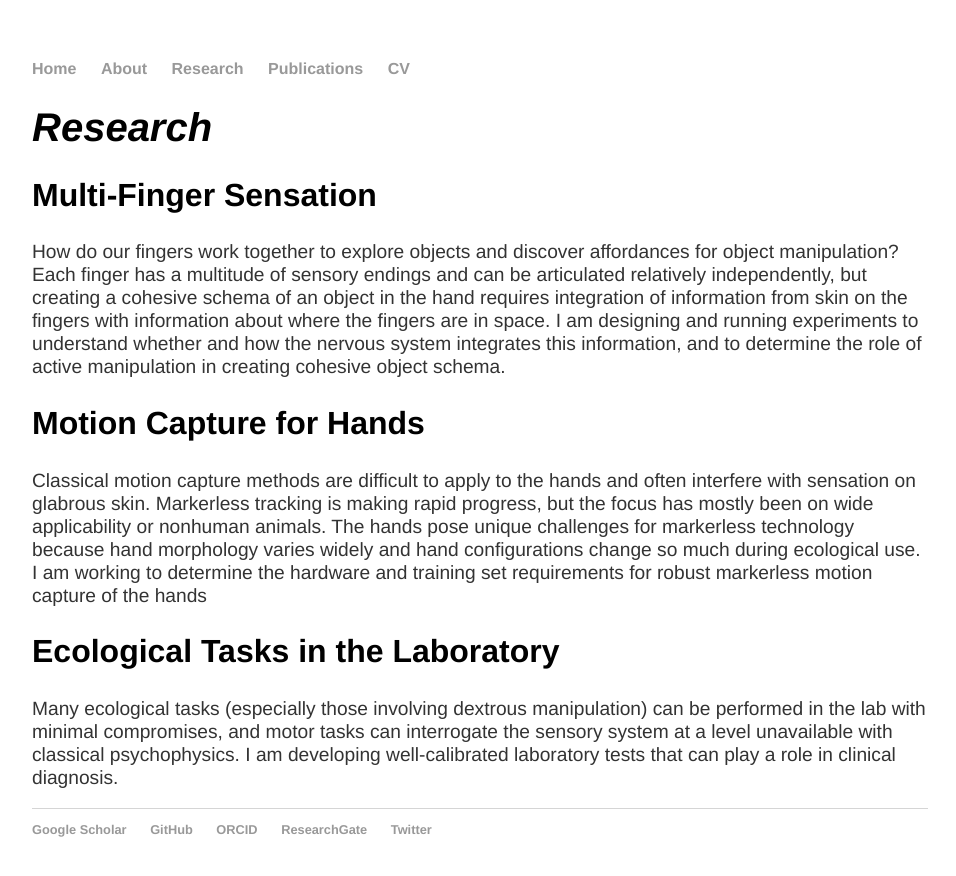
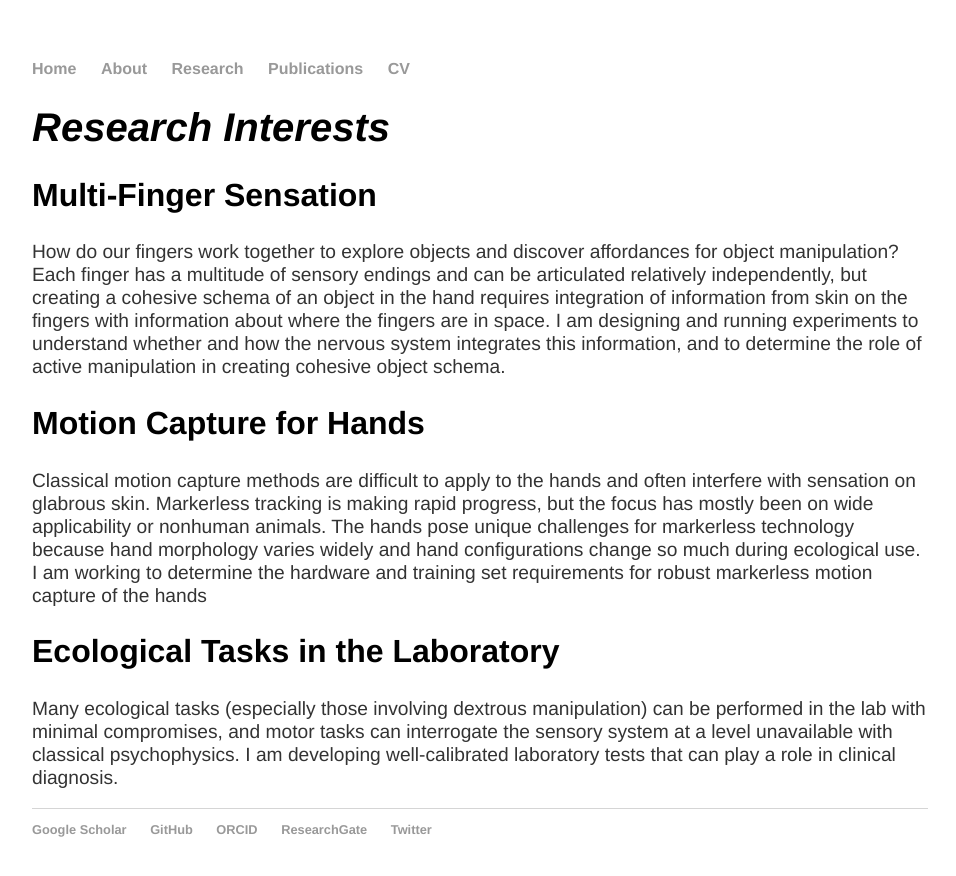
Before and after one commit to sreschechtko/sreschechtko.github.io, a Jekyll site: the page built from research.html, in a window 1280 px wide. Shown: the top 876 px of the page, without its empty margins (160-1116 px from the left). Built offline with Jekyll 4.4.1, drawn with Linux system fonts in a browser that asks for light colours.

Commit message:
Update research.html

```diff
--- a/research.html
+++ b/research.html
@@ -3,7 +3,7 @@ layout: default
 title: Sasha Reschechtko - Research
 ---
 <div class="blurb">
-	<h1>Research</h1>
+	<h1>Research Interests</h1>
 
 	<h2>Multi-Finger Sensation</h2>
 	<p>How do our fingers work together to explore objects and discover affordances for object manipulation? Each finger has a multitude of sensory endings and can be articulated relatively independently, but creating a cohesive schema of an object in the hand requires integration of information from skin on the fingers with information about where the fingers are in space. I am designing and running experiments to understand whether and how the nervous system integrates this information, and to determine the role of active manipulation in creating cohesive object schema.</p>
```
